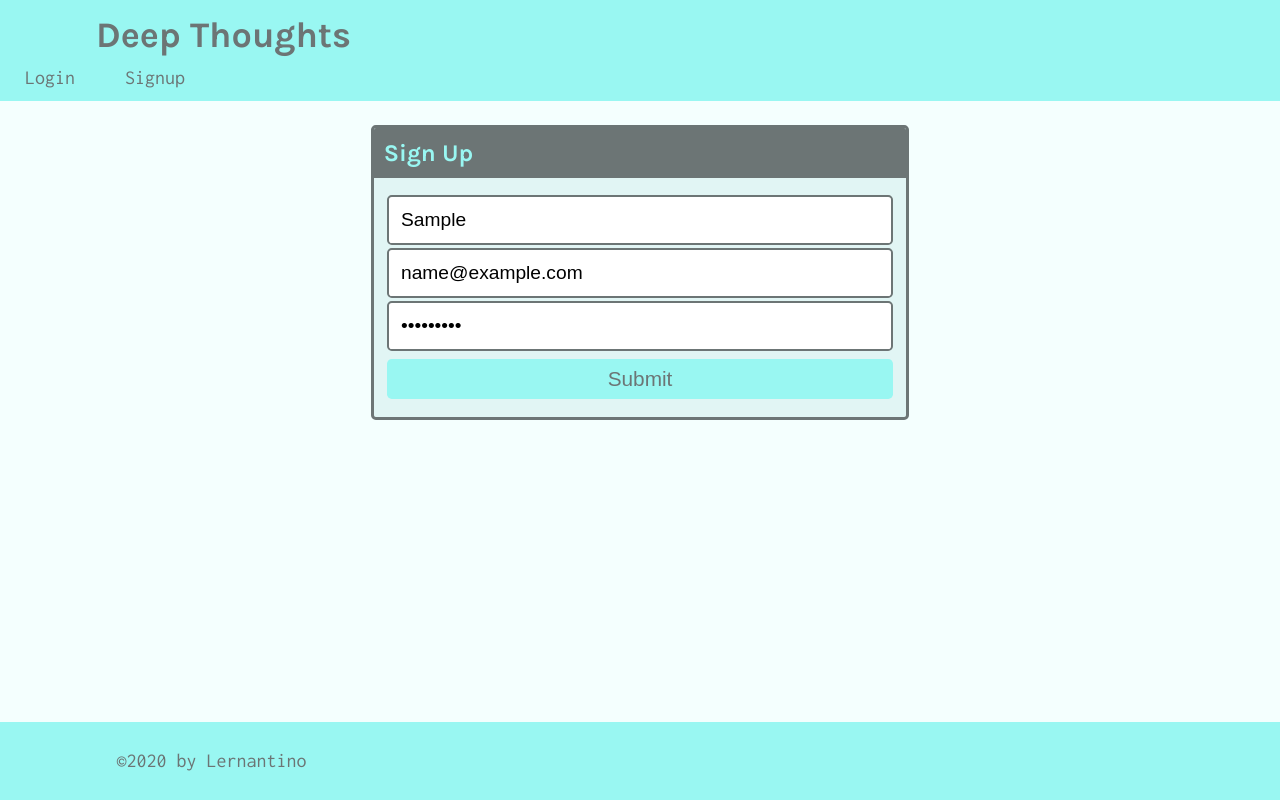
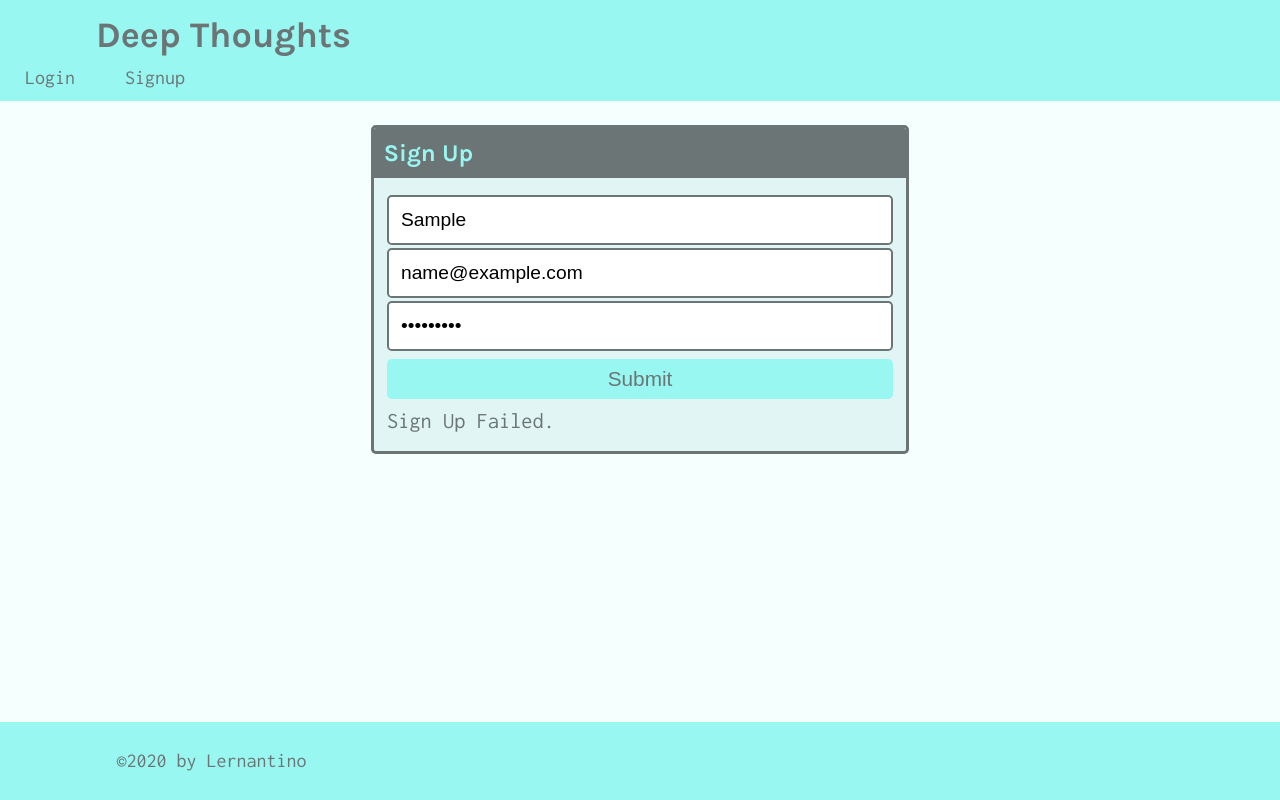
Before and after one commit to Dj-Viking/deep-thoughts, a React (Create React App) app in the folder client/: page /signup in a window 1280 px wide. Both pictures are taken after typing "Sample", "name@example.com", "Sample123" into the empty fields and a click on the button "Submit". Built offline with nearby package versions, Linux system fonts and the light colour scheme; no server answers.

Commit message:
21.5.3 able to sign up a user on the front end

```diff
--- a/client/src/pages/Signup.js
+++ b/client/src/pages/Signup.js
@@ -1,4 +1,6 @@
 import React, { useState } from 'react';
+import { useMutation } from '@apollo/react-hooks';
+import { ADD_USER } from '../utils/mutations.js';
 
 const Signup = () => {
   const [formState, setFormState] = useState({ username: '', email: '', password: '' });
@@ -13,9 +15,23 @@ const Signup = () => {
     });
   };
 
+  const [addUser, { error }] = useMutation(ADD_USER);
+
   // submit form
   const handleFormSubmit = async (event) => {
     event.preventDefault();
+    try {
+      //execute addUser mutation and pass in variable data from form
+      const { data } = await addUser
+      (
+        {
+          variables: {...formState}
+        }
+      );
+      console.log(data);
+    } catch (error) {
+      console.log(error);
+    }
   };
 
   return (
@@ -56,6 +72,10 @@ const Signup = () => {
                 Submit
               </button>
             </form>
+            {
+              error &&
+              <div>Sign Up Failed.</div>
+            }
           </div>
         </div>
       </div>
--- /dev/null
+++ b/client/src/utils/mutations.js
@@ -0,0 +1,25 @@
+import gql from 'graphql-tag';
+
+export const LOGIN_USER = gql`
+  mutation login($email: String!, $password: String!) {
+    login(email: $email, password: $password) {
+      token
+      user {
+        _id
+        username
+      }
+    }
+  }
+`;
+
+export const ADD_USER = gql `
+  mutation addUser($username: String!, $email: String!, $password: String!) {
+    addUser(username: $username, email: $email, password: $password) {
+      token
+      user {
+        _id
+        username
+      }
+    }
+  }
+`;
```
